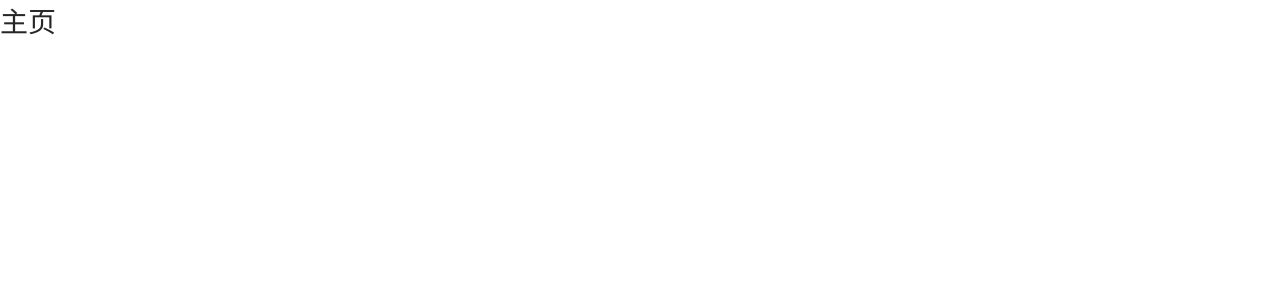
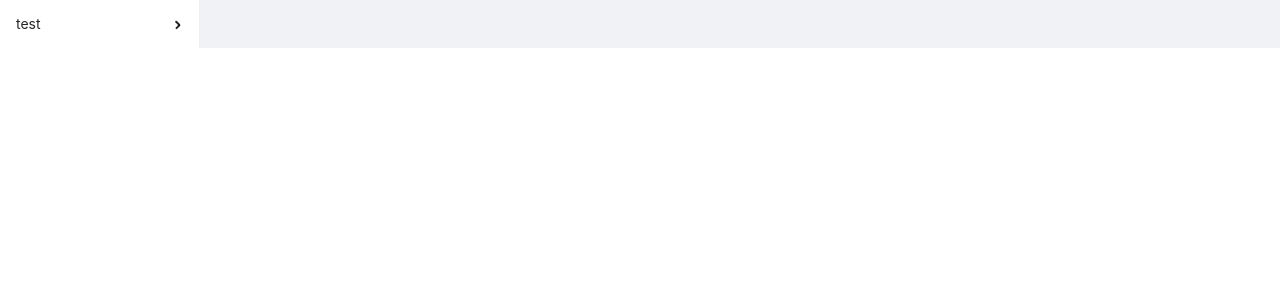
Before and after one commit to cocktail-lim/blog-web-admin, a React (Vite) app: page / in a window 1280 px wide. Shown: the top 300 px of the page. Built offline with nearby package versions, Linux system fonts and the light colour scheme.

Commit message:
fix redux initially

```diff
--- a/src/pages/main/index.tsx
+++ b/src/pages/main/index.tsx
@@ -1,11 +1,69 @@
-import React from 'react';
+import React, { useEffect } from 'react';
+import { connect } from 'react-redux';
+import { Layout, Menu, Breadcrumb } from 'antd';
+import request from '@/utils/request';
+import { updateMenu } from '@/store/actions/menu';
+import type { MenuStructure } from '@/store/actions/menu';
+import { Dispatch } from 'redux';
+const { Sider } = Layout;
+const { SubMenu } = Menu;
 
-function MainPage() {
-  return (
-    <div>
-      <h1>主页</h1>
-    </div>
-  );
+interface MenuProps {
+  menuList: MenuStructure[];
+  onUpdateMenu: any;
 }
 
-export default MainPage;
+const mapStateToProps = (state: any) => {
+  return {
+    menuList: state.menuList,
+  };
+};
+
+const mapDispatchToProps = (dispatch: Dispatch) => {
+  return {
+    onUpdateMenu: (list: MenuStructure[]) => {
+      dispatch(updateMenu(list));
+    },
+  };
+};
+
+const MainPage: React.FC<MenuProps> = (props: MenuProps) => {
+  const { menuList = [], onUpdateMenu } = props;
+  useEffect(() => {
+    setTimeout(() => {
+      onUpdateMenu([
+        {
+          title: 'test',
+          hidden: false,
+          children: [],
+        },
+      ]);
+    }, 3000);
+  }, []);
+
+  return (
+    <Layout>
+      <Layout>
+        <Sider>
+          <Menu>
+            {menuList.map(
+              (listItem, index) =>
+                !listItem.hidden && (
+                  <SubMenu key={`sub${index + 1}`} title={listItem.title}>
+                    {listItem.children.map(
+                      (childItem, childIndex) =>
+                        !childItem.hidden && (
+                          <Menu.Item key={`child${childIndex}`}>{childItem.title}</Menu.Item>
+                        )
+                    )}
+                  </SubMenu>
+                )
+            )}
+          </Menu>
+        </Sider>
+      </Layout>
+    </Layout>
+  );
+};
+
+export default connect(mapStateToProps, mapDispatchToProps)(MainPage);
--- a/src/store/actions/login/index.ts
+++ b/src/store/actions/login.ts
@@ -1,4 +1,4 @@
-import { LOGIN_SUCCESS } from '../../types/login';
+import { LOGIN_SUCCESS } from '../types/login';
 
 export interface LoginStructure {
   uid: string;
--- /dev/null
+++ b/src/store/actions/menu.ts
@@ -0,0 +1,14 @@
+import { UPDATE_MENU } from '../types/menu';
+
+export interface MenuStructure {
+  title: string;
+  hidden: boolean;
+  children: Omit<MenuStructure, 'children'>[];
+}
+
+export const updateMenu = (menuList: MenuStructure[]) => {
+  return {
+    type: UPDATE_MENU,
+    list: menuList,
+  };
+};
--- /dev/null
+++ b/src/store/reducers/login.ts
@@ -0,0 +1,20 @@
+import { LOGIN_SUCCESS } from '../types/login';
+import type { LoginStructure } from '../actions/login';
+
+interface Action {
+  type: string;
+  param: LoginStructure;
+}
+
+const inititalState = {
+  uid: '',
+};
+
+export const userInfo = (state = inititalState, action: Action) => {
+  switch (action.type) {
+    case LOGIN_SUCCESS:
+      return action.param.uid;
+    default:
+      return state;
+  }
+};
--- a/src/store/reducers/login/index.ts
+++ /dev/null
@@ -1,20 +0,0 @@
-import { LOGIN_SUCCESS } from '../../types/login';
-import { loginRes, LoginStructure } from '../../actions/login/index';
-
-interface Action {
-  type: 'LOGIN_SUCCESS';
-  param: LoginStructure;
-}
-
-const inititalState = {
-  userId: '',
-};
-
-export const login = (state = inititalState, action: Action) => {
-  switch (action.type) {
-    case 'LOGIN_SUCCESS':
-      return action.param.uid;
-    default:
-      return state;
-  }
-};
--- /dev/null
+++ b/src/store/reducers/menu.ts
@@ -0,0 +1,24 @@
+import { UPDATE_MENU } from '../types/menu';
+import type { MenuStructure } from '../actions/menu';
+
+interface UpdateMenuAction {
+  type: string;
+  list: MenuStructure[];
+}
+
+const initialState: MenuStructure[] = [
+  {
+    title: '首页',
+    hidden: false,
+    children: [],
+  },
+];
+
+export const menuList = (state = initialState, action: UpdateMenuAction) => {
+  switch (action.type) {
+    case UPDATE_MENU:
+      return action.list;
+    default:
+      return state;
+  }
+};
--- a/src/store/reducers/reducers.ts
+++ b/src/store/reducers/reducers.ts
@@ -1,8 +1,10 @@
 import { combineReducers } from 'redux';
-import { login } from './login';
+import { userInfo } from './login';
+import { menuList } from './menu';
 
 export default function createReducer() {
   return combineReducers({
-    login,
+    userInfo,
+    menuList,
   });
 }
--- /dev/null
+++ b/src/store/types/menu.ts
@@ -0,0 +1 @@
+export const UPDATE_MENU = 'UPDATE_MENU';
```
